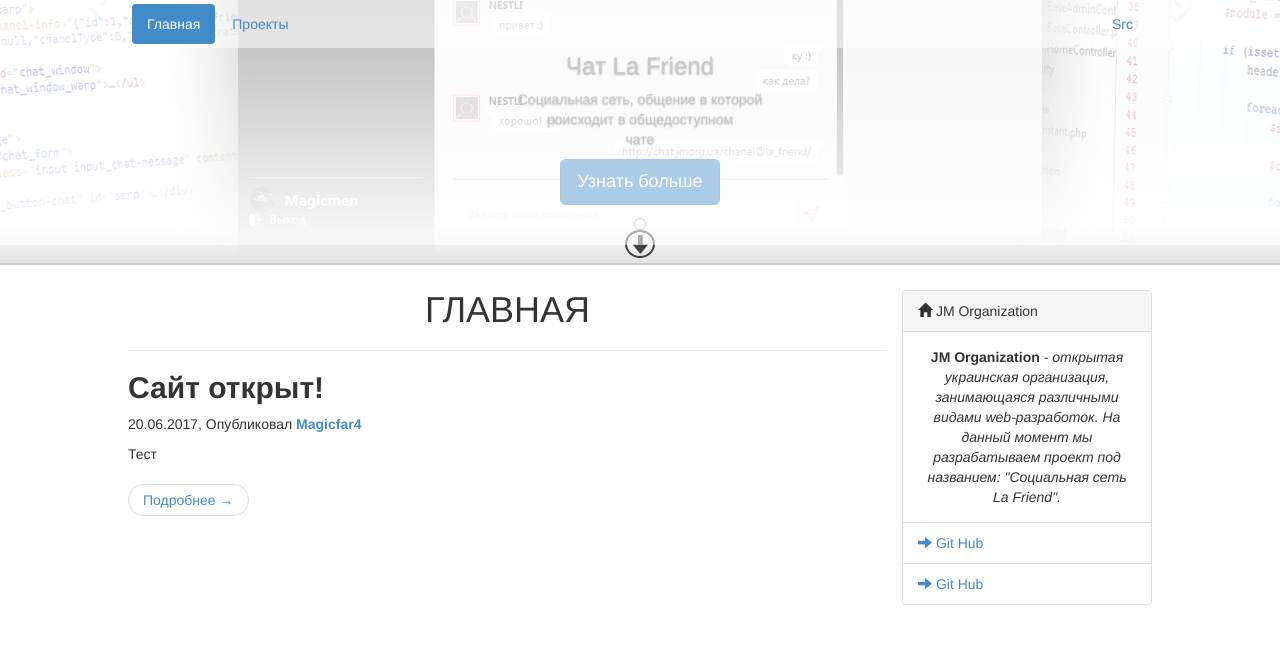
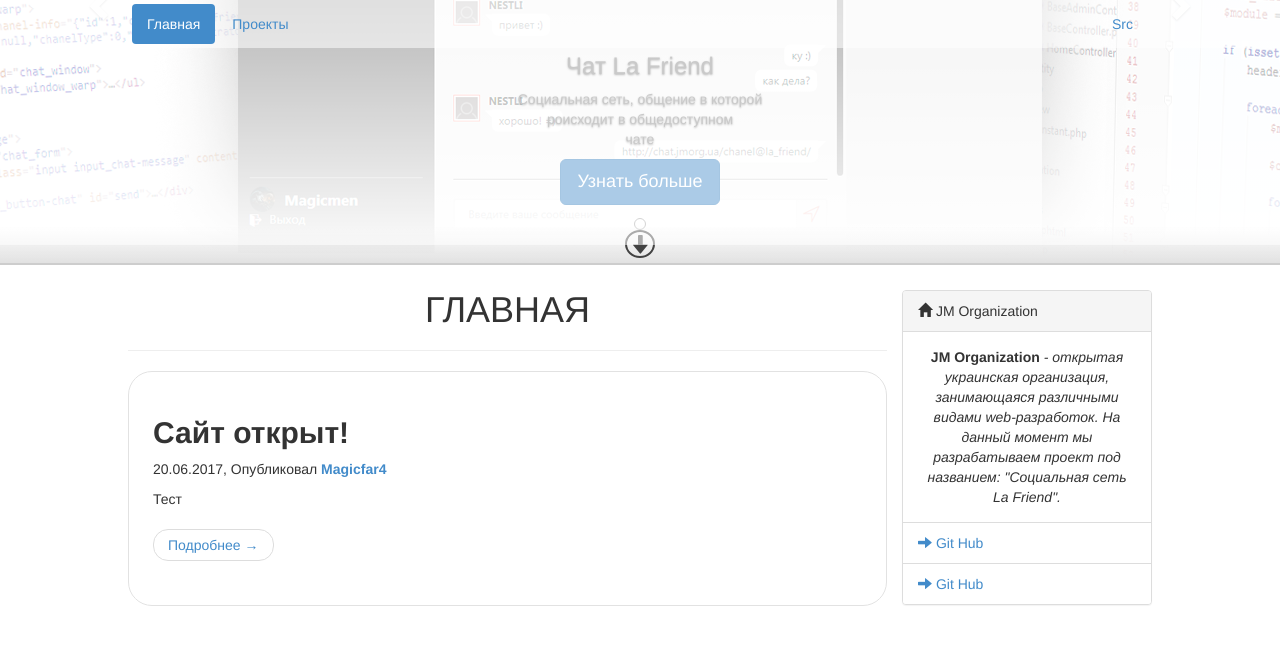
Before and after one commit to jm-organization/jm-organization.github.io, a Jekyll site: the page built from index.html, in a window 1280 px wide and 1400 px high, scrolled down 265 px. Shown: the top 645 px of the window. Built offline with Jekyll 4.4.1, drawn with Linux system fonts in a browser that asks for light colours; the list of posts is cut into pages by our own code.

```diff
--- a/assets/css/main.css
+++ b/assets/css/main.css
@@ -112,7 +112,7 @@
     .page-width .page-content .jm-page-title h1 {
       text-transform: uppercase;
       text-align: center; }
-    .page-width .page-content .jm-page-title article {
+    .page-width .page-content article {
       padding: 24px;
       border-radius: 24px;
       border: 1px solid #e2e2e2;
```
Also changed, not shown: assets/css/main.sass (+8 -9 lines).
